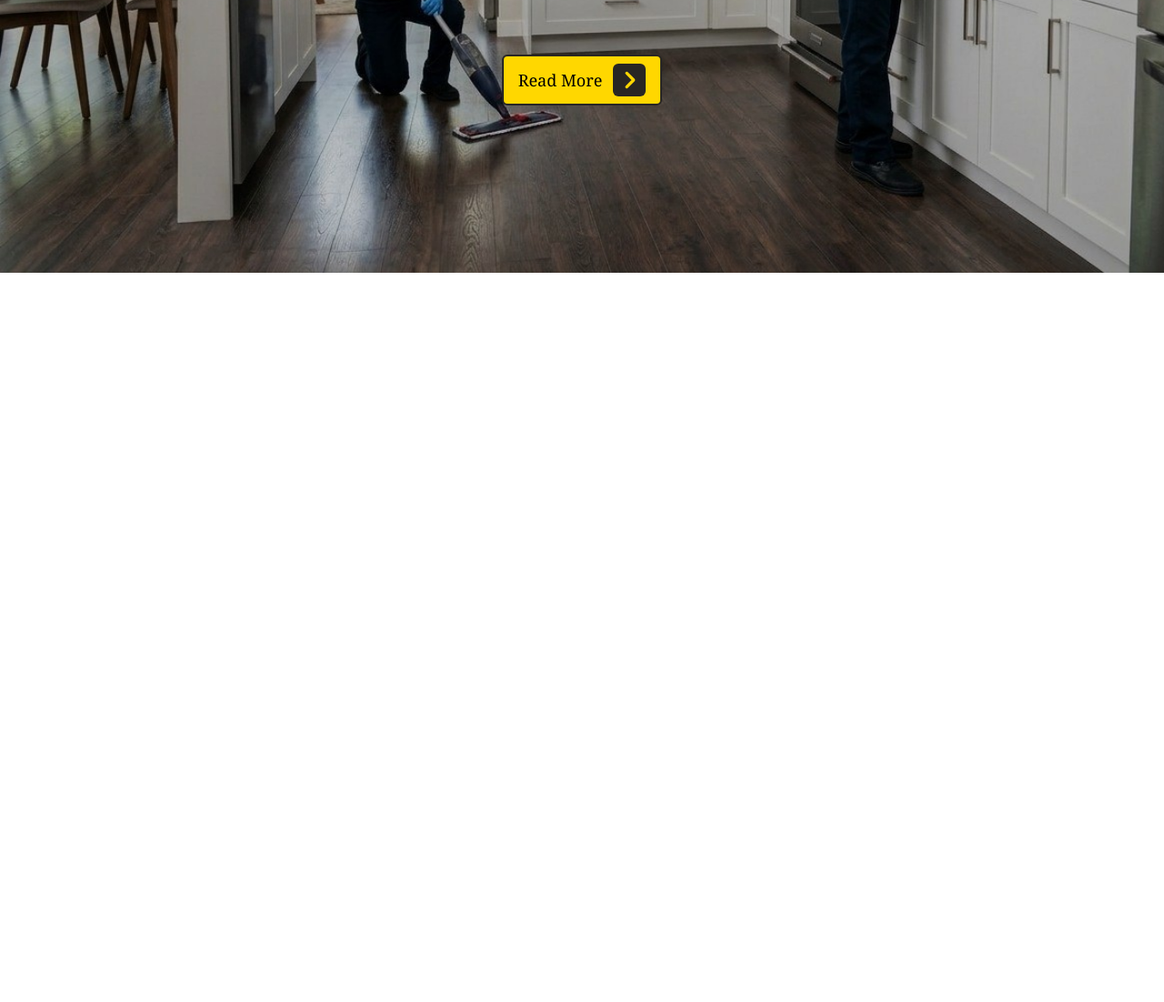
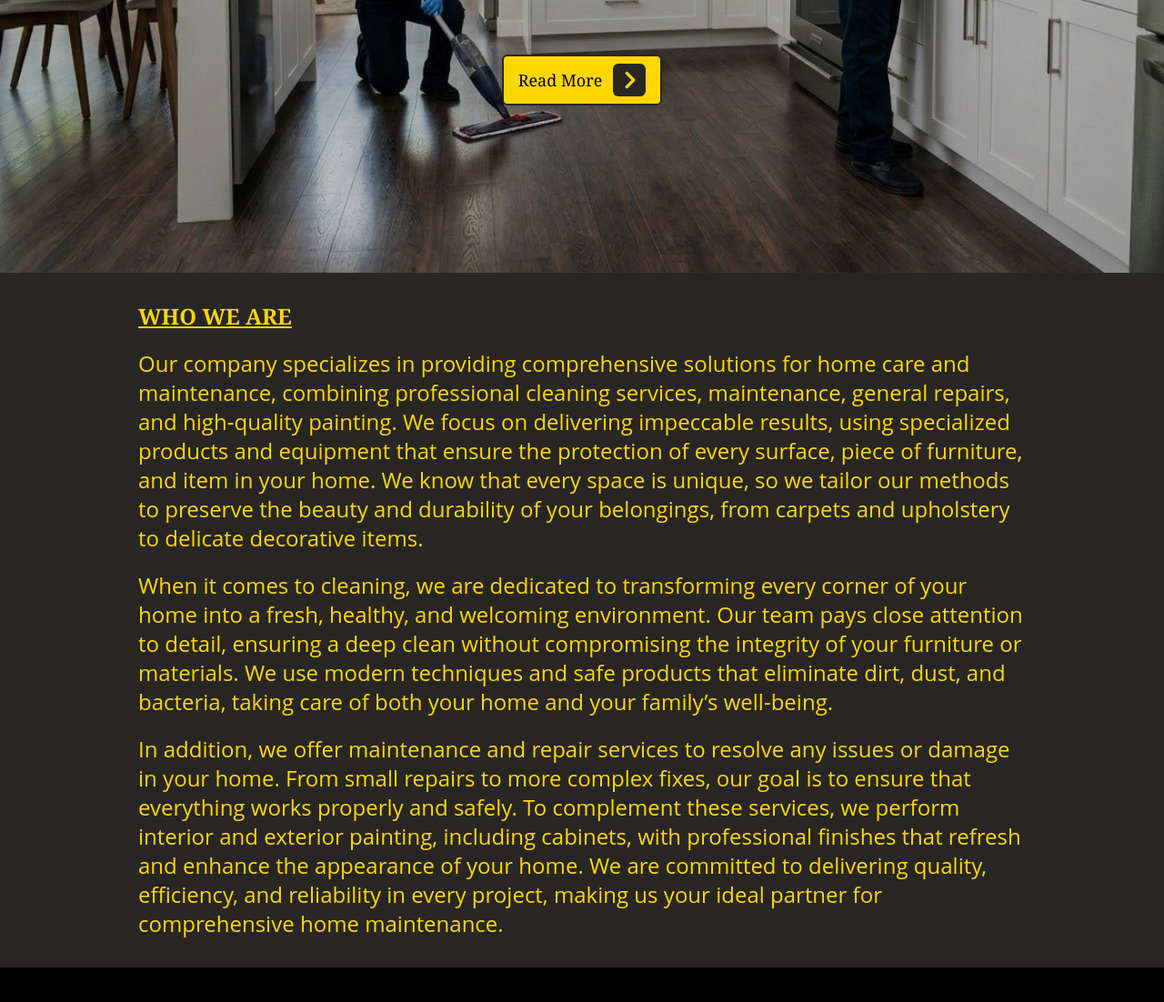
Before and after one commit to leonardo-collazo/johan-landing-page, a website with bundled scripts: page index.html in a window 1280 px wide. Shown: the part 500-1602 px from the top of the page at 91% size. Before the commit the page ends 800 px from the top, so only its background shows below. Built offline with nearby package versions, Linux system fonts and the light colour scheme.

Commit message:
Started about section.

```diff
--- a/index.html
+++ b/index.html
@@ -242,7 +242,7 @@
         class="h-[calc(100vh-var(--header-height))] flex justify-center items-center bg-hero-background-small-1 mobile-large:bg-hero-background-medium-1 lg:bg-hero-background-large-1 bg-cover bg-no-repeat transition-all duration-300"
       >
         <div
-          class="w-full h-full max-w-[1024px] flex flex-col justify-center items-center gap-24 px-6"
+          class="w-full h-full max-w-screen-lg flex flex-col justify-center items-center gap-24 px-6"
         >
           <!-- First Text -->
           <h1
@@ -270,7 +270,7 @@
           >
             <a
               class="flex justify-center items-center gap-3 px-4 py-2 rounded-md border-solid border-2 border-[var(--black)] bg-[var(--gold)] hover:brightness-75 transition-all duration-300"
-              href="#services"
+              href="#about"
               ><span
                 i18n="hero-section-button"
                 class="text-lg text-black"
@@ -297,6 +297,39 @@
           </button>
         </div>
       </section>
+
+      <!-- About Section -->
+      <section
+        id="about"
+        class="w-full max-w-screen-lg flex flex-col gap-5 mx-auto px-4 py-8 mobile-large:px-6 scroll-mt-32"
+      >
+        <h1
+          i18n="about-section-header"
+          class="text-xl md:text-2xl font-bold text-[var(--gold)] underline decoration-[var(--gold)]"
+        >
+          WHO WE ARE
+        </h1>
+        <pre
+          i18n="about-section-info-1"
+          class="font-open-sans text-lg md:text-xl lg:text-2xl whitespace-pre-wrap text-[var(--gold)]"
+        >
+Our company specializes in providing comprehensive solutions for home care and maintenance, combining professional cleaning services, maintenance, general repairs, and high-quality painting. We focus on delivering impeccable results, using specialized products and equipment that ensure the protection of every surface, piece of furniture, and item in your home. We know that every space is unique, so we tailor our methods to preserve the beauty and durability of your belongings, from carpets and upholstery to delicate decorative items.
+        </pre>
+        <pre
+          i18n="about-section-info-2"
+          class="font-open-sans text-lg md:text-xl lg:text-2xl whitespace-pre-wrap text-[var(--gold)]"
+        >
+When it comes to cleaning, we are dedicated to transforming every corner of your home into a fresh, healthy, and welcoming environment. Our team pays close attention to detail, ensuring a deep clean without compromising the integrity of your furniture or materials. We use modern techniques and safe products that eliminate dirt, dust, and bacteria, taking care of both your home and your family's well-being.
+        </pre>
+        <pre
+          i18n="about-section-info-3"
+          class="font-open-sans text-lg md:text-xl lg:text-2xl whitespace-pre-wrap text-[var(--gold)]"
+        >
+In addition, we offer maintenance and repair services to resolve any issues or damage in your home. From small repairs to more complex fixes, our goal is to ensure that everything works properly and safely. To complement these services, we perform interior and exterior painting, including cabinets, with professional finishes that refresh and enhance the appearance of your home. We are committed to delivering quality, efficiency, and reliability in every project, making us your ideal partner for comprehensive home maintenance.
+        </pre>
+      </section>
+
+      <div class="h-screen bg-black"></div>
     </main>
   </body>
 </html>
--- a/src/js/constants/constants.js
+++ b/src/js/constants/constants.js
@@ -20,10 +20,12 @@ const languages = {
 
 const i18n = {
   eng: {
+    // Header Tabs
     "about-tab": "About Me",
     "services-tab": "Services",
     "contact-tab": "Contact",
 
+    // Mobile Menu Options
     "about-option": "About Me",
     "services-option": "Services",
     "contact-option": "Contact",
@@ -39,9 +41,18 @@ const i18n = {
     // Hero Section - Button
     "hero-section-button": "Read More",
 
-    "about-section-header": "About Me",
-    "about-section-info":
-      "Specialists in cars that won't start. We decode codes, reprogram modules, and restore full access to your vehicle. All from our mobile unit, wherever you are.",
+    // About Section - Header
+    "about-section-header": "WHO WE ARE",
+
+    // About Section - Info
+    "about-section-info-1":
+      "Our company specializes in providing comprehensive solutions for home care and maintenance, combining professional cleaning services, maintenance, general repairs, and high-quality painting. We focus on delivering impeccable results, using specialized products and equipment that ensure the protection of every surface, piece of furniture, and item in your home. We know that every space is unique, so we tailor our methods to preserve the beauty and durability of your belongings, from carpets and upholstery to delicate decorative items.",
+
+    "about-section-info-2":
+      "When it comes to cleaning, we are dedicated to transforming every corner of your home into a fresh, healthy, and welcoming environment. Our team pays close attention to detail, ensuring a deep clean without compromising the integrity of your furniture or materials. We use modern techniques and safe products that eliminate dirt, dust, and bacteria, taking care of both your home and your family\u2019s well-being.",
+
+    "about-section-info-3":
+      "In addition, we offer maintenance and repair services to resolve any issues or damage in your home. From small repairs to more complex fixes, our goal is to ensure that everything works properly and safely. To complement these services, we perform interior and exterior painting, including cabinets, with professional finishes that refresh and enhance the appearance of your home. We are committed to delivering quality, efficiency, and reliability in every project, making us your ideal partner for comprehensive home maintenance.",
 
     "service-section-header": "Our Professional Services",
     "service1-name": "Advanced Electronic Diagnostics",
@@ -71,10 +82,12 @@ const i18n = {
     "reference-icons8": "Icons by",
   },
   esp: {
+    // Header Tabs
     "about-tab": "Sobre m\u00ed",
     "services-tab": "Servicios",
     "contact-tab": "Contacto",
 
+    // Mobile Menu Options
     "about-option": "Sobre m\u00ed",
     "services-option": "Servicios",
     "contact-option": "Contacto",
@@ -90,9 +103,18 @@ const i18n = {
     // Hero Section - Button
     "hero-section-button": "Leer m\u00e1s",
 
-    "about-section-header": "Sobre m\u00ed",
-    "about-section-info":
-      "Especialistas en autos que no encienden. Desciframos c\u00f3digos, reprogramamos m\u00f3dulos y recuperamos el acceso total a su veh\u00edculo. Todo desde nuestra unidad m\u00f3vil, donde quiera que usted se encuentre.",
+    // About Section - Header
+    "about-section-header": "QUI\u00c9NES SOMOS",
+
+    // About Section - Info
+    "about-section-info-1":
+      "Nuestra compa\u00f1\u00eda se especializa en ofrecer soluciones integrales para el cuidado y mantenimiento del hogar, combinando servicios de limpieza profesional, mantenimiento, reparaciones generales y pintura de alta calidad. Nos enfocamos en brindar resultados impecables, utilizando productos y equipos especializados que garantizan la protecci\u00f3n de cada superficie, mueble y objeto dentro de su hogar. Sabemos que cada espacio es \u00fanico, por lo que adaptamos nuestros m\u00e9todos para mantener la belleza y durabilidad de sus pertenencias, desde alfombras y tapicer\u00edas hasta delicados elementos decorativos.",
+
+    "about-section-info-2":
+      "En el \u00e1rea de limpieza, nos dedicamos a transformar cada rinc\u00f3n de su casa en un ambiente fresco, saludable y acogedor. Nuestro equipo presta atenci\u00f3n a los detalles, asegurando una limpieza profunda sin comprometer la integridad de sus muebles o materiales. Utilizamos t\u00e9cnicas modernas y productos seguros que eliminan suciedad, polvo y bacterias, cuidando tanto de su hogar como del bienestar de su familia.",
+
+    "about-section-info-3":
+      "Adem\u00e1s, ofrecemos servicios de mantenimiento y reparaci\u00f3n para resolver cualquier problema o desperfecto en su vivienda. Desde peque\u00f1as reparaciones hasta arreglos m\u00e1s complejos, nuestro objetivo es garantizar que todo funcione correctamente y con total seguridad. Complementando estos servicios, realizamos trabajos de pintura interior y exterior, incluyendo gabinetes, con acabados profesionales que renuevan y realzan la apariencia de su hogar. Nos comprometemos a ofrecer calidad, eficiencia y confianza en cada proyecto, convirti\u00e9ndonos en su aliado ideal para el mantenimiento completo de su casa.",
 
     "service-section-header": "Nuestros Servicios Profesionales",
     "service1-name": "Diagn\u00f3stico Electr\u00f3nico Avanzado",
```
Also changed, not shown: src/css/output.css.
